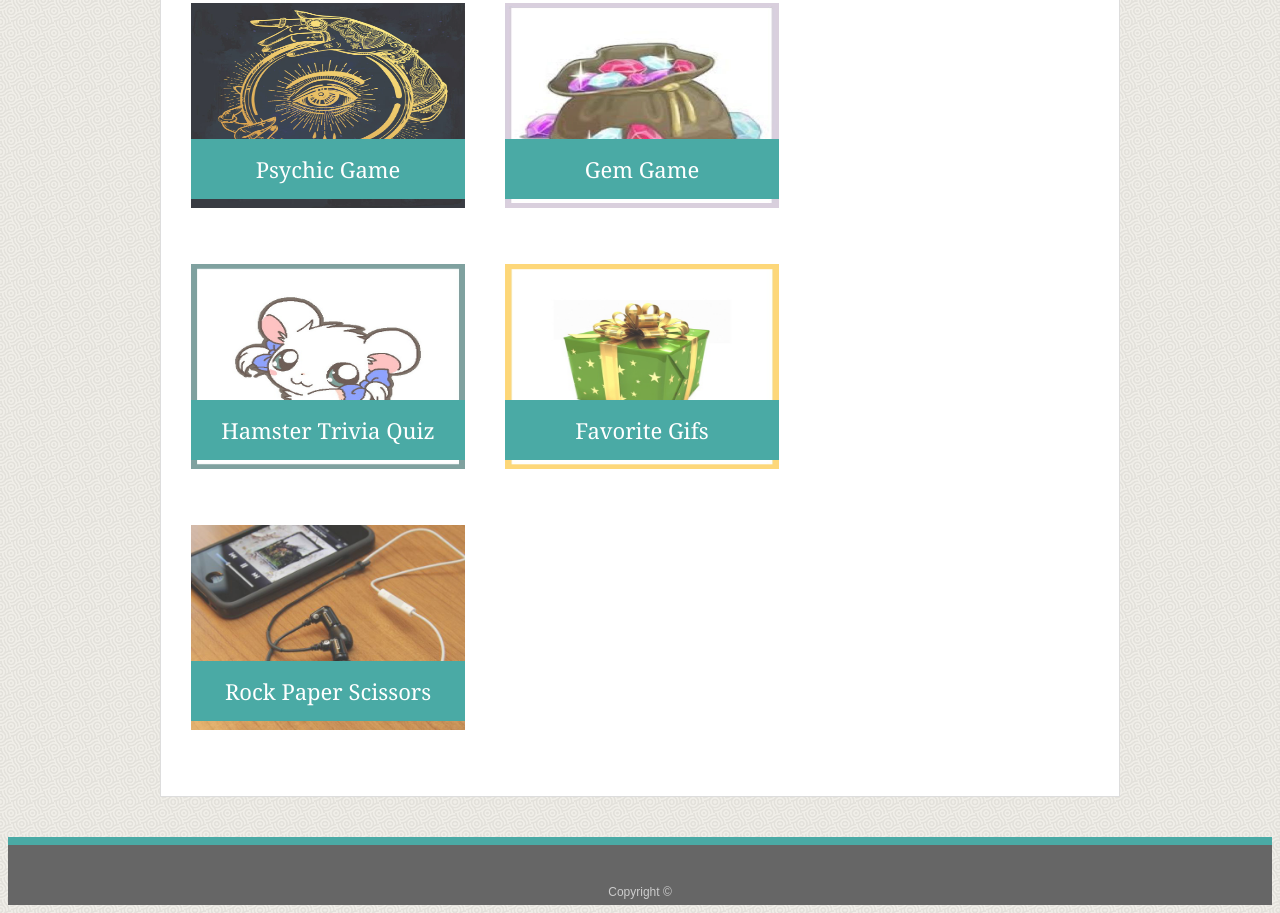
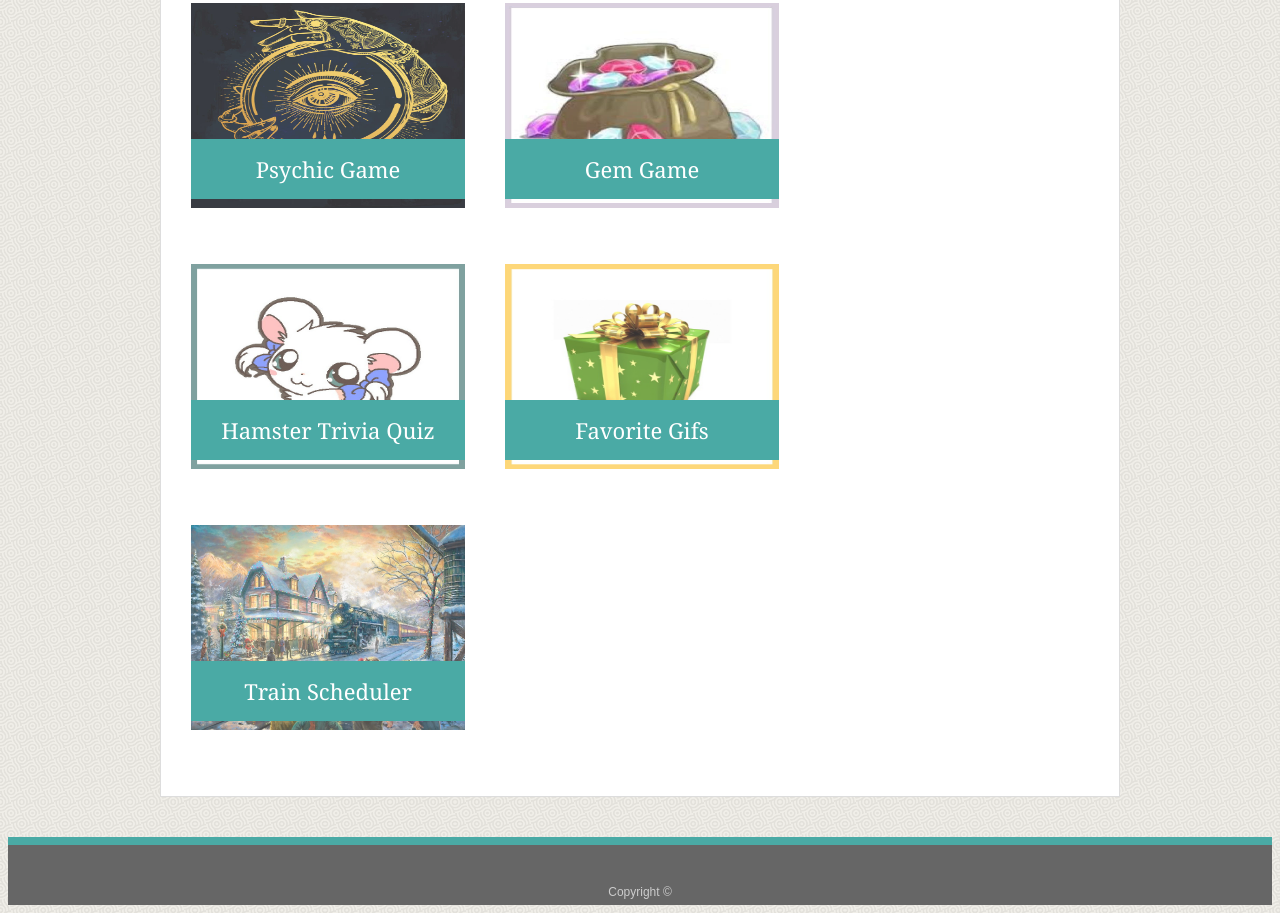
Before and after one commit to MechanicalMouse/MechanicalMouse.github.io, a plain HTML site: page portfolio.html in a window 1280 px wide. Shown: the part 303-1216 px from the top of the page. Drawn offline with Linux system fonts and the light colour scheme.

Commit message:
Train intro

```diff
--- a/portfolio.html
+++ b/portfolio.html
@@ -47,9 +47,9 @@
         <h3>Favorite Gifs</h3>
       </div>
       <div class="work">
-        <img src="assets/images/technics-q-c-640-480-9.jpg" alt="Rock Paper Scissors">
+        <a href="index.html"><img id="app" src="assets/images/train.jpg" alt="Train Scheduler"></a>
 
-        <h3>Rock Paper Scissors</h3>
+        <h3>Train Scheduler</h3>
       </div>
 
     </section>
```
Also changed, not shown: assets/images/technics-q-c-640-480-9.jpg (deleted), assets/images/train.jpg (added), 2 other files.
